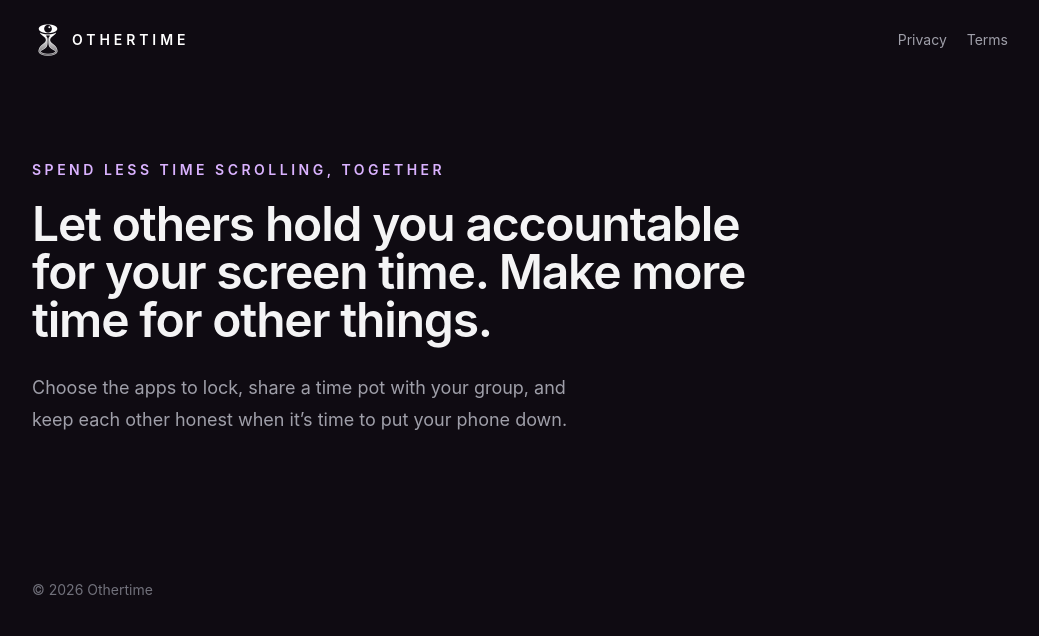
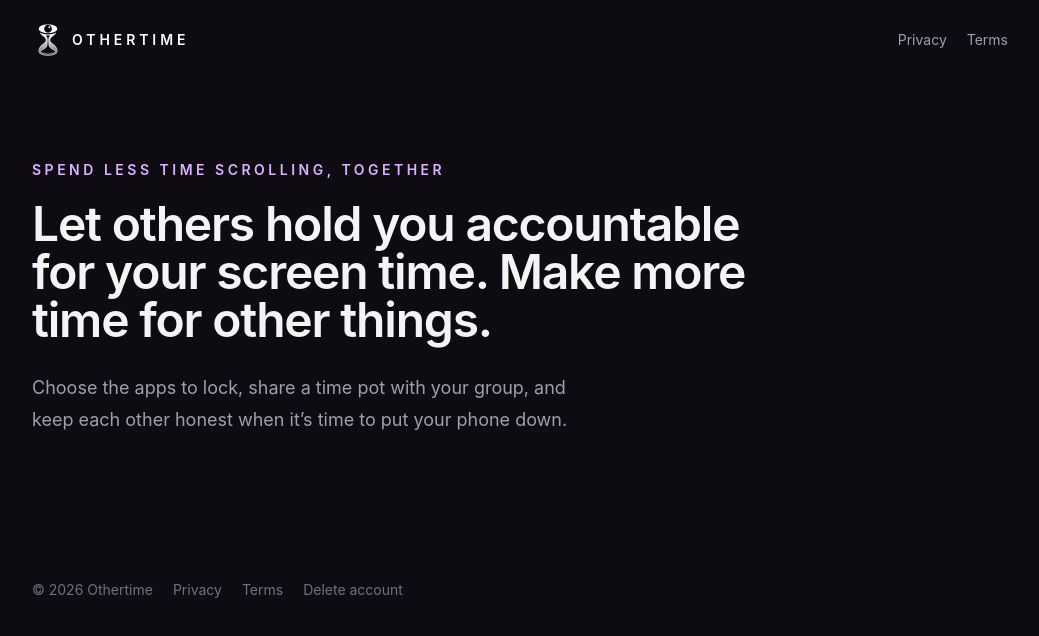
Before and after one commit to jn3008/othertime-site, a React (Vite) app: page / in a window 1280 px wide. Shown: the top 636 px of the page, without its empty margins (120-1159 px from the left). Built offline with nearby package versions, Linux system fonts and the light colour scheme.

Commit message:
Add delete-account page

```diff
--- a/src/main.tsx
+++ b/src/main.tsx
@@ -17,7 +17,12 @@ function Layout({ children }: { children: ReactNode }) {
         </nav>
       </header>
       <main>{children}</main>
-      <footer className="mx-auto max-w-5xl px-6 py-12 text-sm text-zinc-500">© {new Date().getFullYear()} Othertime</footer>
+      <footer className="mx-auto flex max-w-5xl flex-wrap items-center gap-x-5 gap-y-2 px-6 py-12 text-sm text-zinc-500">
+        <span>© {new Date().getFullYear()} Othertime</span>
+        <a className="transition hover:text-zinc-300" href="/privacy">Privacy</a>
+        <a className="transition hover:text-zinc-300" href="/terms">Terms</a>
+        <a className="transition hover:text-zinc-300" href="/delete-account">Delete account</a>
+      </footer>
     </div>
   );
 }
@@ -73,6 +78,20 @@ function Terms() { return <LegalPage title="Terms of service">
   <LegalSection title="Contact"><p>For support, email <a className="font-medium text-purple-300 underline decoration-purple-300/40 underline-offset-4 hover:text-purple-200" href="mailto:othertime.app@proton.me">othertime.app@proton.me</a>.</p></LegalSection>
 </LegalPage>; }
 
+function DeleteAccount() { return <LegalPage title="Delete your Othertime account">
+  <LegalSection title="Delete your account in the app">
+    <p>Open Othertime, go to <strong className="font-semibold text-white">Settings</strong>, scroll to the bottom, and choose <strong className="font-semibold text-white">Delete account</strong>. Confirm the deletion when prompted.</p>
+    <p>Your account deletion request is processed from inside the app. You may need to sign in first.</p>
+  </LegalSection>
+  <LegalSection title="What we delete">
+    <p>We delete your account and associated personal data, including your profile, profile picture, group memberships, group activity and messages, locked-app selections, push-notification tokens, and stored unlock history associated with your account.</p>
+  </LegalSection>
+  <LegalSection title="Retention">
+    <p>Some copies may remain briefly in encrypted backups or service logs while they expire through normal retention processes. We do not retain your account for advertising or sell your personal information.</p>
+  </LegalSection>
+  <LegalSection title="Need help?"><p>If you cannot access the app, email <a className="font-medium text-purple-300 underline decoration-purple-300/40 underline-offset-4 hover:text-purple-200" href="mailto:othertime.app@proton.me?subject=Othertime%20account%20deletion">othertime.app@proton.me</a> from the email address associated with your account and request deletion.</p></LegalSection>
+</LegalPage>; }
+
 function Join() {
   const code = new URLSearchParams(window.location.search).get("code")?.trim() ?? "";
   const appUrl = code ? `othertime://join?code=${encodeURIComponent(code)}` : "othertime://";
@@ -92,4 +111,4 @@ function Join() {
 }
 
 const path = window.location.pathname.replace(/\/$/, "") || "/";
-createRoot(document.getElementById("root")!).render(<StrictMode>{path === "/privacy" ? <Privacy /> : path === "/terms" ? <Terms /> : path === "/join" ? <Join /> : <Home />}</StrictMode>);
+createRoot(document.getElementById("root")!).render(<StrictMode>{path === "/privacy" ? <Privacy /> : path === "/terms" ? <Terms /> : path === "/delete-account" ? <DeleteAccount /> : path === "/join" ? <Join /> : <Home />}</StrictMode>);
```
